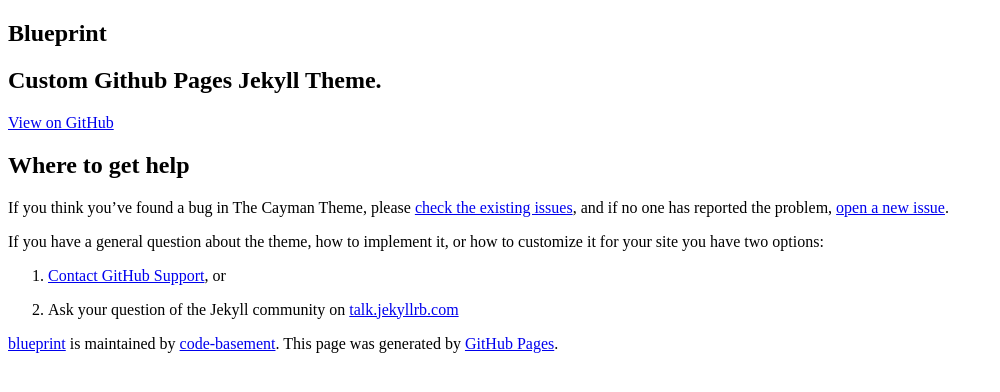
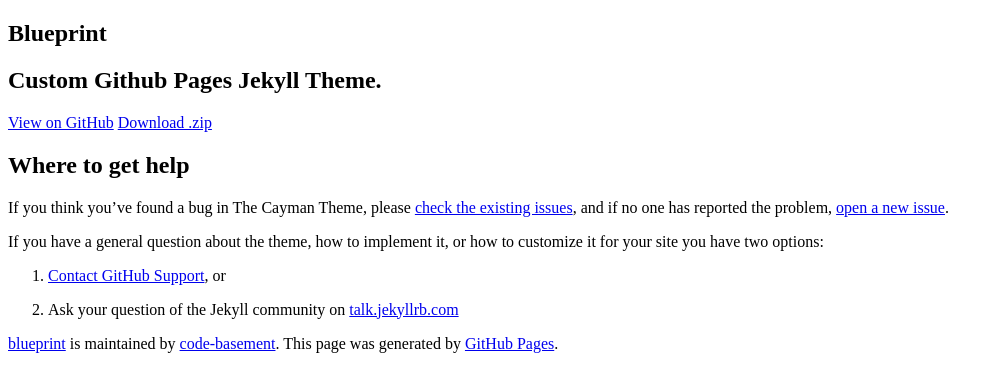
Before and after one commit to code-basement/blueprint, a Jekyll site: the page built from docs/SUPPORT.md, in a window 1280 px wide. Shown: the top 392 px of the page, without its empty margins (0-1000 px from the left). Built offline with Jekyll 4.4.1, drawn with Linux system fonts in a browser that asks for light colours; our own code applies the rules of GitHub Pages for plain Markdown files.

Commit message:
edited default layout

```diff
--- a/_config.yml
+++ b/_config.yml
@@ -15,13 +15,12 @@
 # in the templates via {{ site.myvariable }}.
 title: Blueprint
 email: cheers@blueprint.com
-description: >- # this means to ignore newlines until "baseurl:"
-  Custom Github Pages Jekyll Theme.
+description: Custom Github Pages Jekyll Theme.
 baseurl: "" # the subpath of your site, e.g. /blog
 url: "https://code-basement.github.io/blueprint" # the base hostname & protocol for your site, e.g. http://example.com
-twitter_username: jekyllrb
-github_username:  jekyll
+github_username:  code-basement
 github: [metadata]
+
 # Build settings
 markdown: kramdown
 
--- a/_layouts/default.html
+++ b/_layouts/default.html
@@ -12,20 +12,14 @@
     <section class="page-header">
       <h1 class="project-name">{{ site.title | default: site.github.repository_name }}</h1>
       <h2 class="project-tagline">{{ site.description | default: site.github.project_tagline }}</h2>
-      {% if site.github.is_project_page %}
-        <a href="{{ site.github.repository_url }}" class="btn">View on GitHub</a>
-      {% endif %}
-      {% if site.show_downloads %}
-        <a href="{{ site.github.zip_url }}" class="btn">Download .zip</a>
-      {% endif %}
+      <a href="{{ site.github.repository_url }}" class="btn">View on GitHub</a>
+      <a href="{{ site.github.zip_url }}" class="btn">Download .zip</a>
     </section>
     <section>
       {{ content }}
     </section>
     <footer class="site-footer">
-        {% if site.github.is_project_page %}
-          <span class="site-footer-owner"><a href="{{ site.github.repository_url }}">{{ site.github.repository_name }}</a> is maintained by <a href="{{ site.github.owner_url }}">{{ site.github.owner_name }}</a>.</span>
-        {% endif %}
+        <span class="site-footer-owner"><a href="{{ site.github.repository_url }}">{{ site.github.repository_name }}</a> is maintained by <a href="{{ site.github.owner_url }}">{{ site.github.owner_name }}</a>.</span>
         <span class="site-footer-credits">This page was generated by <a href="https://pages.github.com">GitHub Pages</a>.</span>
       </footer>
   </body>
```
